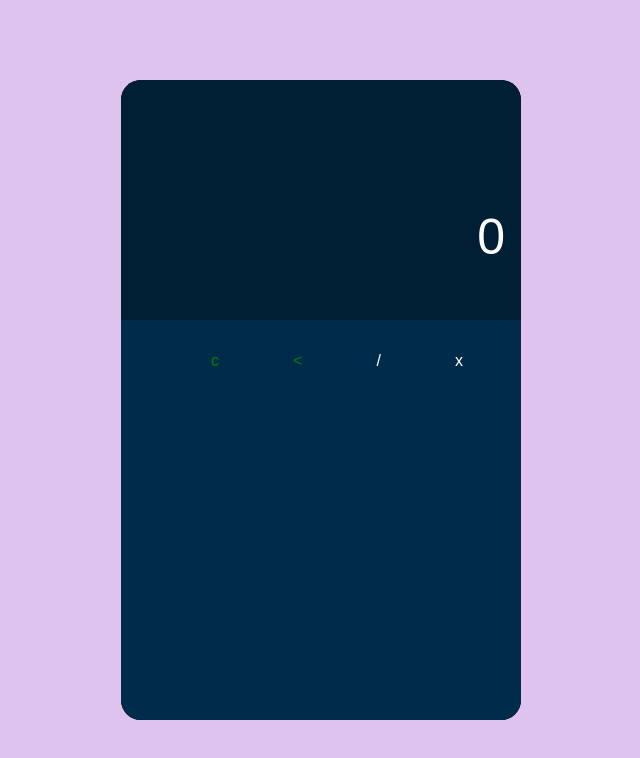
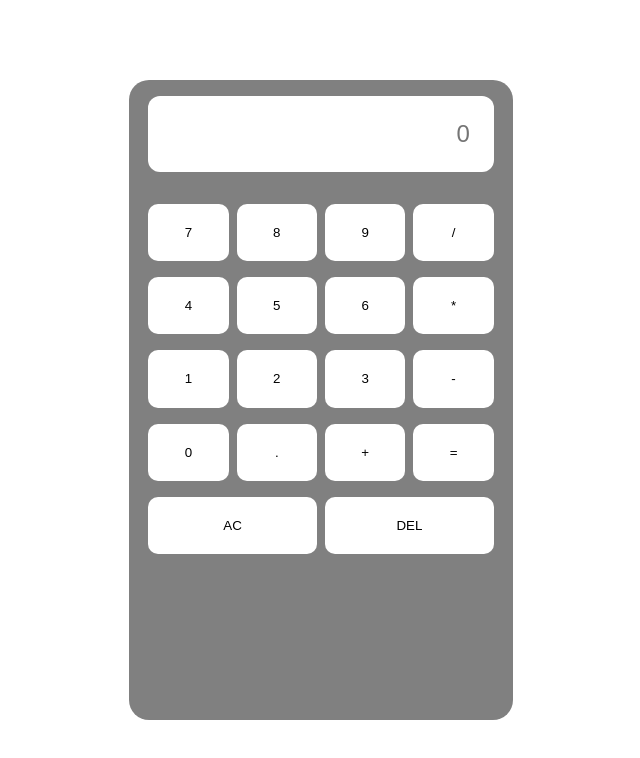
Before and after one commit to oladejo01/calculator-assessment-15, a plain HTML site: page index.html in a window 1280 px wide. Shown: the whole page, without its empty margins (319-959 px from the left). Drawn offline with Linux system fonts and the light colour scheme.

Commit message:
Add files via upload

```diff
--- a/index.html
+++ b/index.html
@@ -1,35 +1,52 @@
 <!DOCTYPE html>
 <html lang="en">
+
 <head>
     <meta charset="UTF-8">
     <meta http-equiv="X-UA-Compatible" content="IE=edge">
     <meta name="viewport" content="width=device-width, initial-scale=1.0">
     <title>Document</title>
-    <link rel="stylesheet" href="style.css">
+    <link rel="stylesheet" href="./style.css">
 </head>
+
 <body>
     <div class="container">
-        <div class="top">
-            <div class="text">0</div>
+        <div class="wrapper">
+            <form action="" method="get">
+                <input type="text" name="display" id="display" placeholder="0">
+                <div class="button">
+                    <div class="row1">
+                        <input type="button" value="7" onclick="display.value +='7'">
+                        <input type="button" value="8" onclick="display.value +='8'">
+                        <input type="button" value="9">
+                        <input type="button" value="/">
+                    </div>
+                    <div class="row2">
+                        <input type="button" value="4" onclick="display.value+='4'">
+                        <input type="button" value="5">
+                        <input type="button" value="6">
+                        <input type="button" value="*">
+                    </div>
+                    <div class="row3">
+                        <input type="button" value="1">
+                        <input type="button" value="2">
+                        <input type="button" value="3">
+                        <input type="button" value="-">
+                    </div>
+                    <div class="row4">
+                        <input type="button" value="0">
+                        <input type="button" value=".">
+                        <input type="button" value="+">
+                        <input type="button" value="=">
+                    </div>
+                    <div class="row5">
+                        <input type="button" value="AC">
+                        <input type="button" value="DEL">
+                    </div>
+                </div>
+            </form>
         </div>
-        <div class="bottom">
-            <div class="button">
-                <div class="row1">
-                    <ul>
-                        <li class="first">c</li>
-                        <li class="second"><</li>
-                        <li>/</li>
-                        <li>x</li>
-                    </ul>
-                </div>
-                <div class="row2"></div>
-                <div class="row3"></div>
-                <div class="row4"></div>
-                <div class="row5"></div>
-            </div>
-            </div>
-
-
     </div>
 </body>
+
 </html>
--- a/style.css
+++ b/style.css
@@ -2,71 +2,60 @@
     box-sizing: border-box;
     margin: 0;
     padding: 0;
-    font-family: Arial, Helvetica, sans-serif;
-    list-style: none;
 }
 body{
     height: 100vh;
-    background-color: #dfc3ef;
-    display: flex;
-    align-content: center;
-    justify-content: center;
-
-
 }
 .container{
-    background-color:black ;
+    display: flex;
+    align-items: center;
+    justify-content: center;
+    width: 100%;
+    height: 100%;
+}
+.wrapper{
+    width: 30%;
     height: 80%;
-    width: 400px;
-    margin: auto;
+    background-color: grey;
     border-radius: 20px;
-    display: grid;
-    grid-template-rows: 15rem 1fr;
 }
-.top{
-background-color: #001e34;
-height: 100%;
-border-top-right-radius: 20px;
-border-top-left-radius: 20px;
-
+form{
+    display: flex;
+    flex-direction: column;
+    align-items: center;
+    justify-content: center;
+    gap: 1rem;
 }
-.text{
-    color: white;
-    font-size: 50px;
-    font-weight: 100;
+#display{
+    width: 90%;
+    padding: 1.5rem;
+    margin: 1rem;
+    border-radius: 12px;
     text-align: right;
-    margin-right: 1rem;
-    margin-top: 8rem;
+    font-size: 1.5rem;
 }
 
-.bottom{
-    background-color:#002b4a;
-    height: 100%;
-    width: 100%;
-    border-bottom-left-radius: 20px;
-    border-bottom-right-radius: 20px;
-
-}
 .button{
     display: grid;
     grid-template-rows: 1fr 1fr 1fr 1fr 1fr;
+    gap: 1rem;
+    width: 90%;
+    height: 350px;
+}
+.row1, .row2, .row3, .row4{
+    display: grid;
+    grid-template-columns: 1fr 1fr 1fr 1fr;
     gap: 0.5rem;
 }
-ul{
-    display: flex;
-    align-items: center;
-    justify-content: space-evenly;
-    height: 100%;
-    width: 100%;
-    margin: 0.5rem;
+.row5{
+   display: grid;
+   grid-template-columns: 1fr 1fr;
+   gap: 0.5rem;
 }
-.row1{
-    margin: 0.5rem;
-    height: 100%;
-    width: 100%;
-    color: white;
-
+input{
+    border-radius: 10px;
+    background-color: white;
+    color: black;
+    outline: none;
+    border: none;
 }
-.first, .second{
-    color: green;
-}
```
